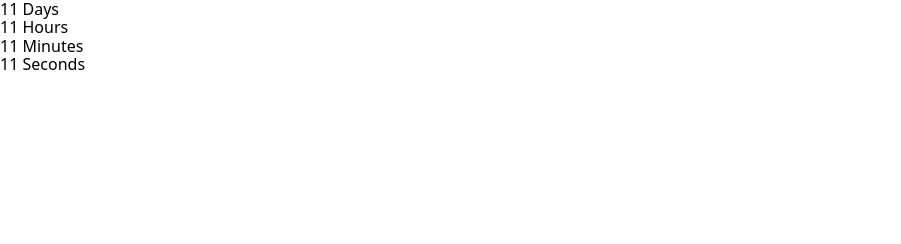
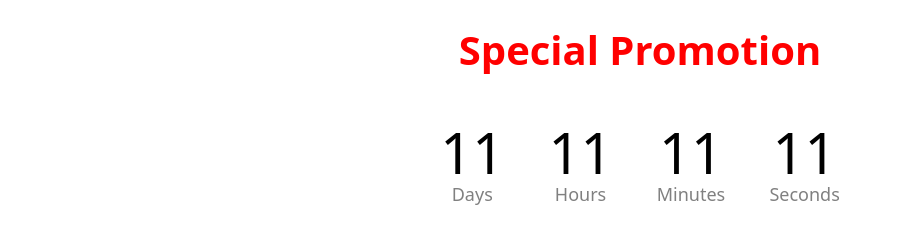
Before and after one commit to Iryna-Grabovska/goit-js-hw-11-timer, a website built with Parcel: page src/index.html in a window 1280 px wide. Shown: the whole page, without its empty margins (0-901 px from the left). Built offline with nearby package versions, Linux system fonts and the light colour scheme.

Commit message:
added css

```diff
--- a/src/index.html
+++ b/src/index.html
@@ -10,9 +10,12 @@
       integrity="sha512-ISS7cAi1PEhQ8jnbJpJZMd29NlhNj4AWYyLOSp2CE/CsHxTCu+r+t0D2yoJudVrd0/8fTVPUVDzY5Tvli75u/g=="
       crossorigin="anonymous"
     />
+        <link rel="stylesheet" href="./styles.css">
+
   </head>
   <body>
     <div class="timer" id="timer-1">
+      <h1>Special Promotion</h1>
       <div class="field">
         <span class="value" data-value="days">11</span>
         <span class="label">Days</span>
--- a/src/index.js
+++ b/src/index.js
@@ -1,12 +1,10 @@
-// import './sass/main.scss';
-
+ //import './styles.css';
+let date = new Date('Sep 13 2021 21:45:00');
 function counts() {
 
   let now = new Date();
+
   time = date - now;
-  console.log(time);
-  // const now = new Date().getTime()
-  // const time = CountdownTimer - now;
   /*
    * Оставшиеся дни: делим значение UTC на 1000 * 60 * 60 * 24, количество
    * миллисекунд в одном дне (миллисекунды * секунды * минуты * часы)
@@ -31,13 +29,24 @@ function counts() {
    * миллисекунд в одной секунде (1000)
    */
   const secs = Math.floor((time % (1000 * 60)) / 1000);
+  // if (time < 0) {
+  //   days = days + 7;
+  //   hours = hours + 24;
+  //   mins = mins + 60;
+  //   secs = secs + 60;
 
-  document.querySelector('[ data-value="days"]').innerText = days;
-  document.querySelector('[ data-value="hours"]').innerText = hours;
 
-  document.querySelector('[ data-value="mins"]').innerText = mins;
+  if (time <= 0) {
+    document.querySelector('.timer').innerText = 'to late';
 
-  document.querySelector('[ data-value="secs"]').innerText = secs;
-}
+  } else {
+    document.querySelector('[ data-value="days"]').innerText = days;
+    document.querySelector('[ data-value="hours"]').innerText = hours;
+
+    document.querySelector('[ data-value="mins"]').innerText = mins;
+
+    document.querySelector('[ data-value="secs"]').innerText = secs;
+  };
+};
 counts();
 setInterval(counts, 1000);
--- /dev/null
+++ b/src/styles.css
@@ -0,0 +1,21 @@
+h1 {
+  font-size: 40px;
+  text-align: center;
+  color: red;
+}
+div {
+  text-align: center;
+}
+.field {
+  padding: 20px;
+  text-align: center;
+  display: inline-block;
+}
+.value {
+  font-size: 56px;
+}
+.label {
+  display: block;
+  font-size: 18px;
+  color: grey;
+}
```
